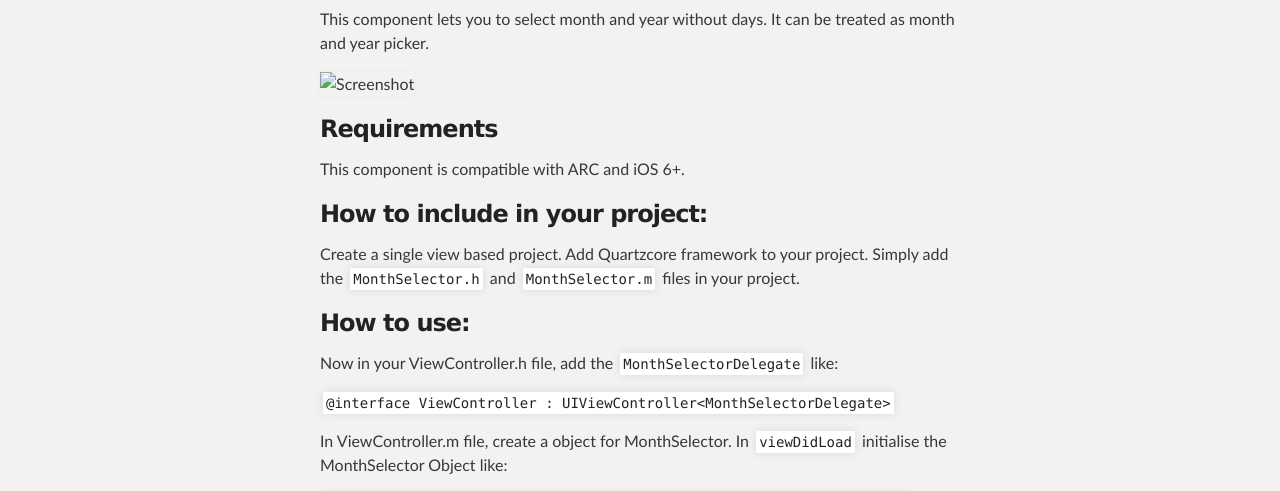
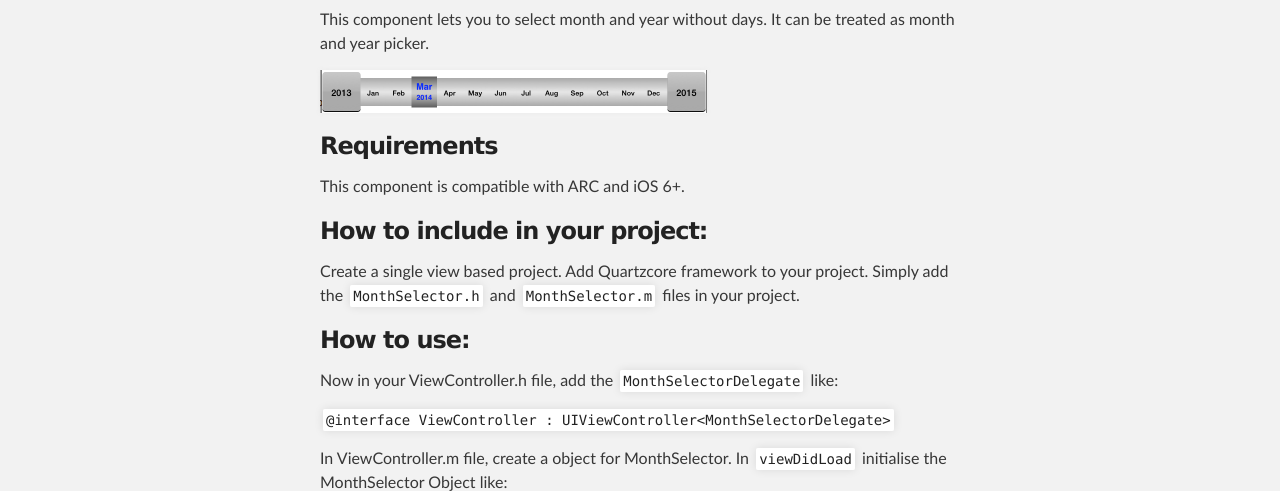
Before and after one commit to DRK1004/MonthSelector, a plain HTML site: page index.html in a window 1280 px wide. Shown: the part 317-808 px from the top of the page. Drawn offline with Linux system fonts and the light colour scheme.

Commit message:
name changed

```diff
--- a/index.html
+++ b/index.html
@@ -36,7 +36,7 @@
 
 <p>This component lets you to select month and year without days. It can be treated as month and year picker.</p>
 
-<p><img src="Screen%20Shot%201.png" alt="Screenshot"></p>
+<p><img src="images/ScreenShot1.png" alt="Screenshot"></p>
 
 <h3>
 <a name="requirements" class="anchor" href="#requirements"><span class="octicon octicon-link"></span></a>Requirements</h3>
```
Also changed, not shown: images/ScreenShot1.png (renamed from images/Screen Shot 2014-03-13 at 10.39.58 PM.png).
